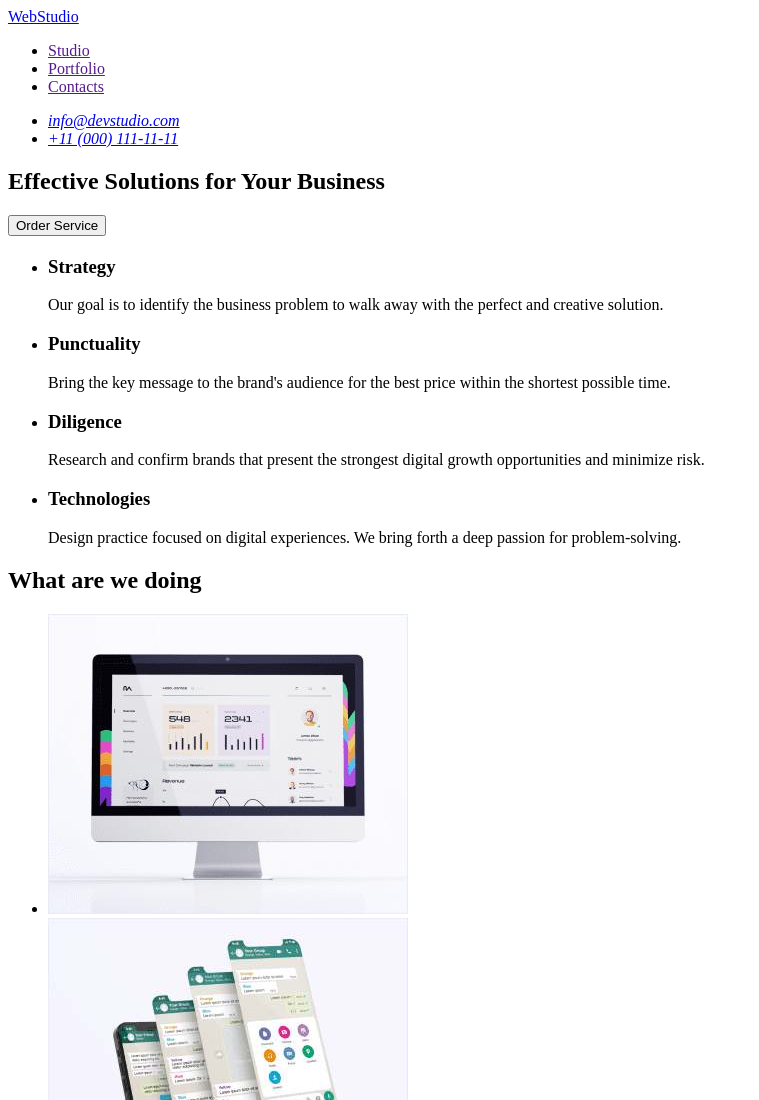
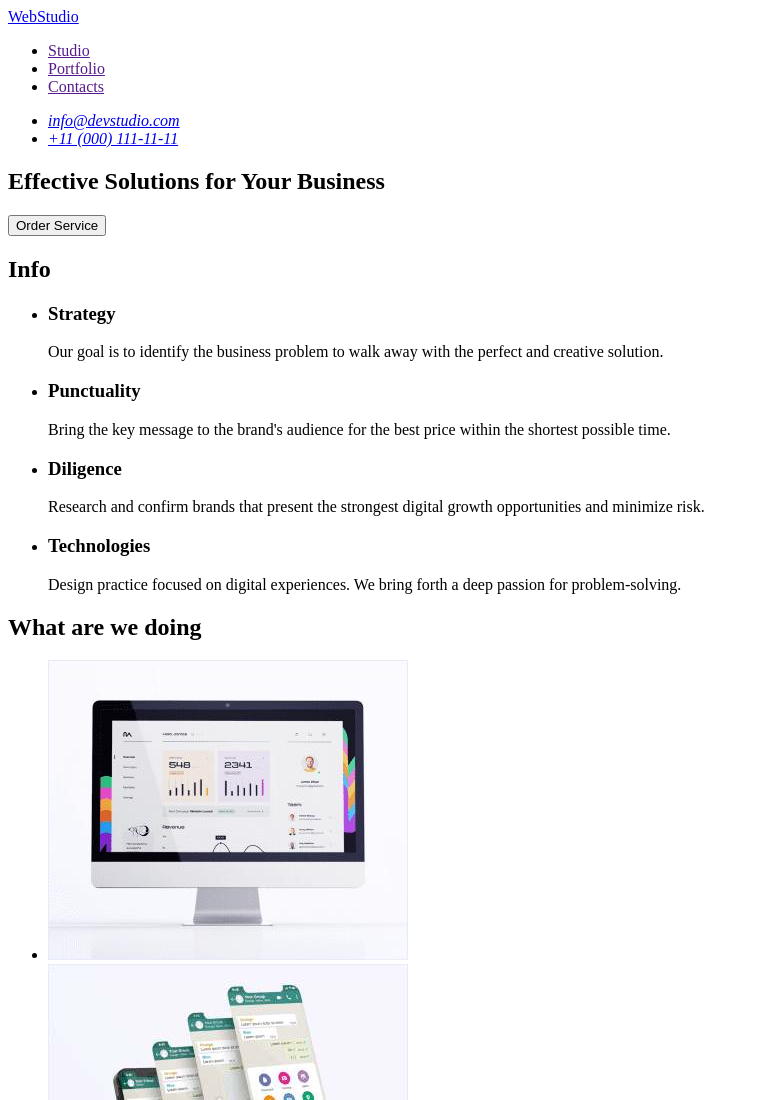
Before and after one commit to Zyamileva/goit-markup-hw-01, a plain HTML site: page index.html in a window 1280 px wide. Shown: the top 1100 px of the page, without its empty margins (0-759 px from the left). Drawn offline with Linux system fonts and the light colour scheme.

Commit message:
Update index.html
two change

```diff
--- a/index.html
+++ b/index.html
@@ -35,7 +35,7 @@
             </section>
 
             <section>
-                <h2></h2>
+                <h2>Info</h2>
                 <ul>
                     <li>
                         <h3>Strategy</h3>
```
